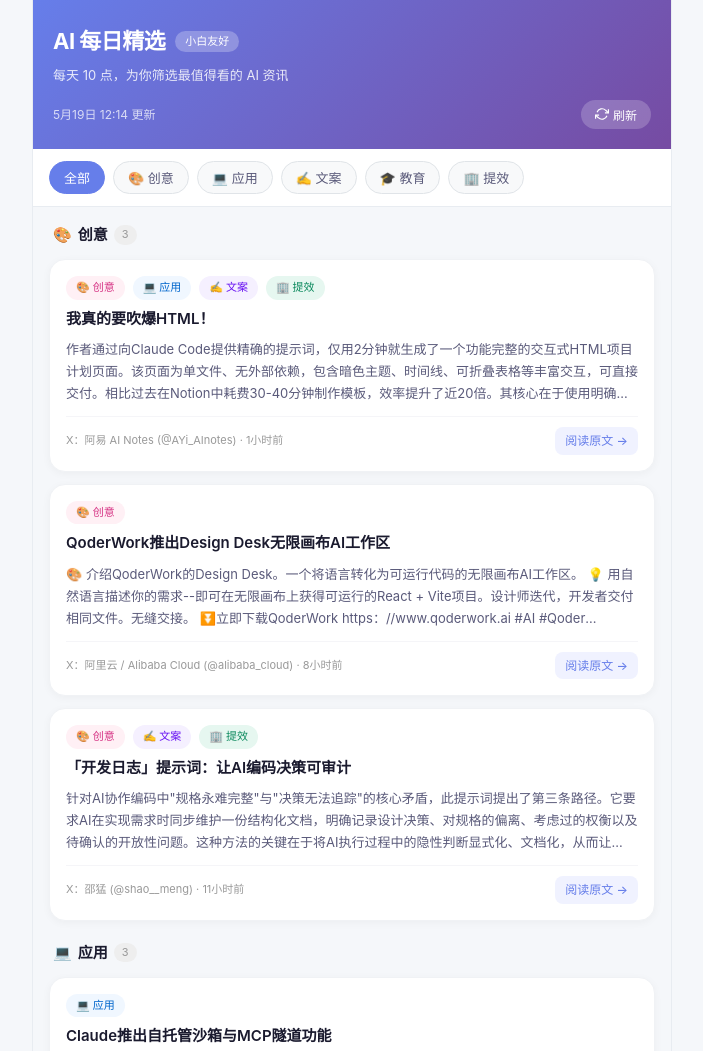
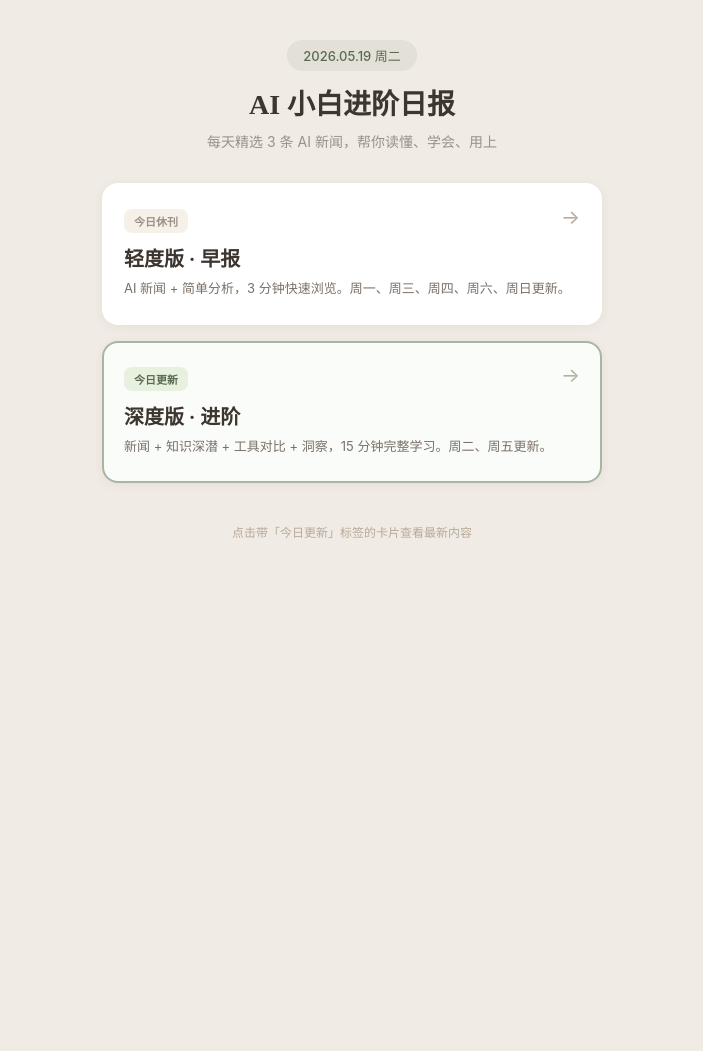
Before and after one commit to mcdull0120/ai-news-daily, a website: page public/index.html in a window 1280 px wide. Shown: the top 1051 px of the page, without its empty margins (288-991 px from the left). After the commit the page ends 800 px from the top, so only its background shows below. Drawn offline with Linux system fonts and the light colour scheme.

Commit message:
添加总入口页 index.html，自动标注今日更新版本

```diff
--- a/public/index.html
+++ b/public/index.html
@@ -3,52 +3,172 @@
 <head>
   <meta charset="UTF-8" />
   <meta name="viewport" content="width=device-width, initial-scale=1.0, maximum-scale=1.0, user-scalable=no" />
-  <title>AI 每日精选</title>
-  <link rel="stylesheet" href="style.css" />
+  <title>AI 小白进阶日报</title>
+  <link href="https://fonts.googleapis.com/css2?family=Noto+Serif+SC:wght@400;700&display=swap" rel="stylesheet" />
+  <style>
+    * { margin: 0; padding: 0; box-sizing: border-box; }
+    body {
+      font-family: -apple-system, BlinkMacSystemFont, 'Segoe UI', Roboto, 'Helvetica Neue', Arial, sans-serif;
+      background: #F0EBE4;
+      color: #3D3530;
+      min-height: 100vh;
+    }
+    .container {
+      max-width: 540px;
+      margin: 0 auto;
+      padding: 40px 20px;
+      text-align: center;
+    }
+    .header {
+      margin-bottom: 32px;
+    }
+    .date-badge {
+      display: inline-block;
+      background: rgba(168,181,160,0.2);
+      color: #5A6B52;
+      padding: 6px 16px;
+      border-radius: 20px;
+      font-size: 13px;
+      font-weight: 500;
+      margin-bottom: 16px;
+    }
+    .title {
+      font-family: 'Noto Serif SC', 'Source Han Serif SC', 'SimSun', serif;
+      font-size: 28px;
+      font-weight: 700;
+      line-height: 1.3;
+      margin-bottom: 8px;
+    }
+    .subtitle {
+      font-size: 14px;
+      color: #9A9188;
+    }
+
+    .cards {
+      display: grid;
+      gap: 16px;
+      margin-top: 32px;
+    }
+    .card {
+      background: #fff;
+      border-radius: 16px;
+      padding: 24px 20px;
+      text-align: left;
+      box-shadow: 0 2px 12px rgba(61,53,48,0.06);
+      border: 2px solid transparent;
+      transition: all .2s;
+      cursor: pointer;
+      text-decoration: none;
+      color: inherit;
+      display: block;
+    }
+    .card:hover {
+      transform: translateY(-2px);
+      box-shadow: 0 4px 20px rgba(61,53,48,0.1);
+    }
+    .card.active {
+      border-color: #A8B5A0;
+      background: #FAFCF9;
+    }
+    .card-badge {
+      display: inline-block;
+      font-size: 11px;
+      font-weight: 600;
+      padding: 4px 10px;
+      border-radius: 8px;
+      margin-bottom: 10px;
+    }
+    .card.active .card-badge {
+      background: #E8F0E0;
+      color: #5A6B52;
+    }
+    .card.inactive .card-badge {
+      background: #F5F0E8;
+      color: #9A9188;
+    }
+    .card-title {
+      font-size: 20px;
+      font-weight: 700;
+      margin-bottom: 6px;
+    }
+    .card-desc {
+      font-size: 13px;
+      color: #7A7168;
+      line-height: 1.6;
+    }
+    .card-arrow {
+      float: right;
+      font-size: 20px;
+      color: #B8A99A;
+      margin-top: -4px;
+    }
+    .card.active .card-arrow {
+      color: #A8B5A0;
+    }
+
+    .footer {
+      margin-top: 40px;
+      font-size: 12px;
+      color: #B8A99A;
+    }
+  </style>
 </head>
 <body>
-  <div class="app">
-    <header class="header">
-      <div class="header-top">
-        <h1>AI 每日精选</h1>
-        <span class="badge">小白友好</span>
-      </div>
-      <p class="header-desc">每天 10 点，为你筛选最值得看的 AI 资讯</p>
-      <div class="header-meta">
-        <span id="updateTime">加载中...</span>
-        <button class="refresh-btn" id="refreshBtn">
-          <svg width="14" height="14" viewBox="0 0 24 24" fill="none" stroke="currentColor" stroke-width="2">
-            <polyline points="23 4 23 10 17 10"></polyline>
-            <polyline points="1 20 1 14 7 14"></polyline>
-            <path d="M3.51 9a9 9 0 0114.85-3.36L23 10M1 14l4.64 4.36A9 9 0 0020.49 15"></path>
-          </svg>
-          刷新
-        </button>
-      </div>
-    </header>
+  <div class="container">
+    <div class="header">
+      <div class="date-badge" id="today-date">--</div>
+      <h1 class="title">AI 小白进阶日报</h1>
+      <p class="subtitle">每天精选 3 条 AI 新闻，帮你读懂、学会、用上</p>
+    </div>
 
-    <nav class="filter-bar" id="filterBar">
-      <button class="filter-btn active" data-filter="all">全部</button>
-      <button class="filter-btn" data-filter="creative">🎨 创意</button>
-      <button class="filter-btn" data-filter="app">💻 应用</button>
-      <button class="filter-btn" data-filter="writing">✍️ 文案</button>
-      <button class="filter-btn" data-filter="education">🎓 教育</button>
-      <button class="filter-btn" data-filter="productivity">🏢 提效</button>
-    </nav>
+    <div class="cards">
+      <a href="daily-brief.html" class="card" id="brief-card">
+        <span class="card-arrow">→</span>
+        <div class="card-badge" id="brief-badge">今日更新</div>
+        <div class="card-title">轻度版 · 早报</div>
+        <div class="card-desc">AI 新闻 + 简单分析，3 分钟快速浏览。周一、周三、周四、周六、周日更新。</div>
+      </a>
 
-    <main class="content" id="content">
-      <div class="loading">
-        <div class="spinner"></div>
-        <p>正在为你精选今日资讯...</p>
-      </div>
-    </main>
+      <a href="deep-dive-news.html" class="card" id="deep-card">
+        <span class="card-arrow">→</span>
+        <div class="card-badge" id="deep-badge">今日更新</div>
+        <div class="card-title">深度版 · 进阶</div>
+        <div class="card-desc">新闻 + 知识深潜 + 工具对比 + 洞察，15 分钟完整学习。周二、周五更新。</div>
+      </a>
+    </div>
 
-    <footer class="footer">
-      <p>数据来源：AI HOT · 内容由 AI 智能筛选</p>
-      <p class="footer-tip">💡 提示：每天早上 10 点更新，点击标签可筛选分类</p>
-    </footer>
+    <div class="footer">
+      点击带「今日更新」标签的卡片查看最新内容
+    </div>
   </div>
 
-  <script src="app.js"></script>
+  <script>
+    const now = new Date();
+    const day = now.getDay(); // 0=周日, 1=周一, ..., 6=周六
+    const dateStr = now.getFullYear() + '.' + String(now.getMonth() + 1).padStart(2, '0') + '.' + String(now.getDate()).padStart(2, '0');
+    document.getElementById('today-date').textContent = dateStr + ' ' + ['周日','周一','周二','周三','周四','周五','周六'][day];
+
+    // 轻度版日：周一(1)、周三(3)、周四(4)、周六(6)、周日(0)
+    const briefDays = [0, 1, 3, 4, 6];
+    // 深度版日：周二(2)、周五(5)
+    const deepDays = [2, 5];
+
+    const briefCard = document.getElementById('brief-card');
+    const deepCard = document.getElementById('deep-card');
+    const briefBadge = document.getElementById('brief-badge');
+    const deepBadge = document.getElementById('deep-badge');
+
+    if (briefDays.includes(day)) {
+      briefCard.classList.add('active');
+      briefBadge.textContent = '今日更新';
+      deepCard.classList.add('inactive');
+      deepBadge.textContent = '今日休刊';
+    } else if (deepDays.includes(day)) {
+      deepCard.classList.add('active');
+      deepBadge.textContent = '今日更新';
+      briefCard.classList.add('inactive');
+      briefBadge.textContent = '今日休刊';
+    }
+  </script>
 </body>
 </html>
```
